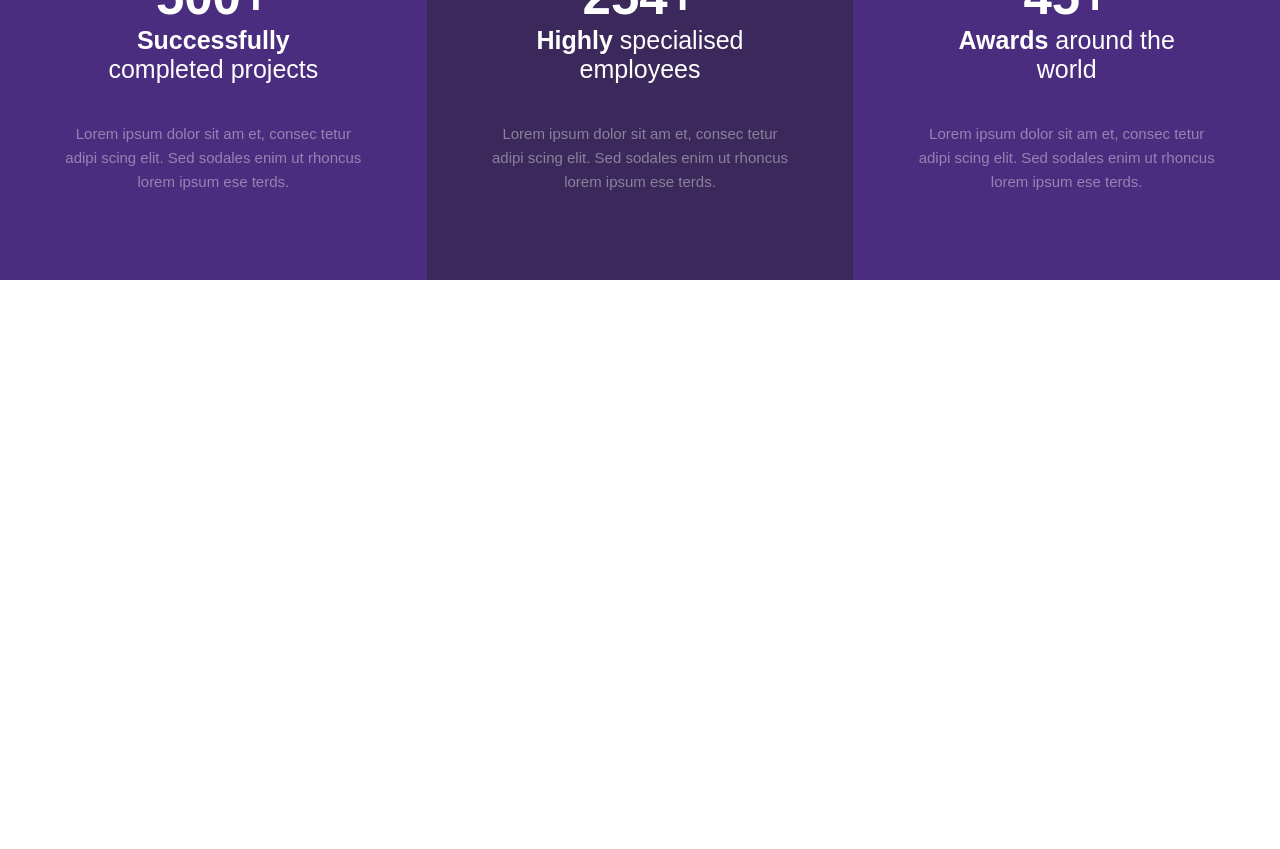
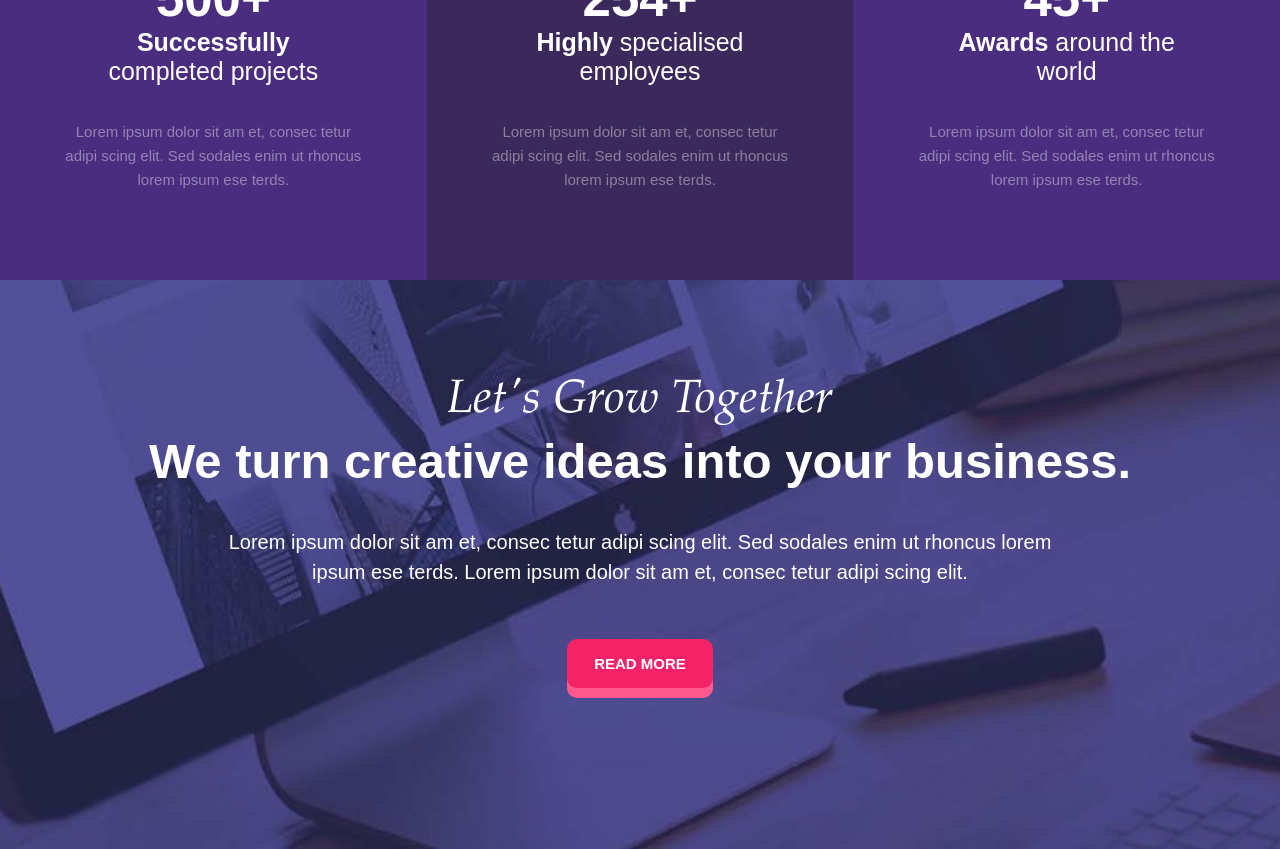
Before and after one commit to MarikParrish/bluerex, a React (Create React App) app: page / in a window 1280 px wide. Shown: the part 2000-2849 px from the top of the page. Before the commit the page ends 2280 px from the top, so only its background shows below. Built offline with nearby package versions, Linux system fonts and the light colour scheme.

Commit message:
added adaptive for buttons, added and adapted grow section

```diff
--- a/src/components/achieve/achieve.scss
+++ b/src/components/achieve/achieve.scss
@@ -41,7 +41,7 @@
     }
 
     &__descr{
-        margin-top: 38px;
+        margin-top: 34px;
         color: rgba(255, 255, 255, 0.41);
         font-size: 15px;
         line-height: 24px;
--- a/src/components/app/App.js
+++ b/src/components/app/App.js
@@ -1,10 +1,12 @@
 import './app.scss';
 import './app-media.scss';
-import '../../style/button.scss'
+import '../../style/button.scss';
+import '../../style/button-media.scss';
 
 import Header from '../header/Header';
 import World from '../world/World';
 import Achieve from '../achieve/Achieve';
+import Grow from '../grow/Grow';
 
 function App() {
   return (
@@ -12,6 +14,7 @@ function App() {
       <Header/>
       <World/>
       <Achieve/>
+      <Grow/>
     </>
   );
 }
--- /dev/null
+++ b/src/components/grow/Grow.js
@@ -0,0 +1,20 @@
+import './grow.scss';
+import './grow-media.scss';
+
+const Grow = () => {
+    return (
+        <div className="grow">
+            <div className="container">
+                <div className="grow__wrapper">
+                    <div className="grow__subtitle">Let's Grow Together</div>
+                    <div className="grow__title">We	turn creative ideas into your business.</div>
+                    <div className="grow__descr">Lorem ipsum dolor sit am et, consec tetur adipi scing elit. Sed sodales enim ut rhoncus lorem ipsum ese terds. Lorem ipsum dolor sit am et, consec tetur adipi scing elit.</div>
+                </div>
+
+                <button className="grow__button btn-shadow">Read more</button>
+            </div>
+        </div>
+    )
+}
+
+export default Grow;
--- /dev/null
+++ b/src/components/grow/grow-media.scss
@@ -0,0 +1,73 @@
+@media (max-width:992px) {
+    .grow {
+        &__subtitle {
+            font-size: 40px;
+        }
+
+        &__title {
+            font-size: 42px;
+        }
+
+        &__descr {
+            margin-top: 30px;
+            font-size: 18px;
+            line-height: 28px;
+        }
+
+        &__button {
+            margin-top: 45px;
+        }
+    }
+}
+
+@media (max-width:768px) {
+    .grow {
+        height: 385px;
+        padding-top: 70px;
+
+        &__subtitle {
+            font-size: 30px;
+        }
+
+        &__title {
+            font-size: 32px;
+        }
+
+        &__descr {
+            margin-top: 26px;
+            font-size: 14px;
+            line-height: 27px;
+        }
+
+        &__button {
+            margin-top: 40px;
+        }
+    }
+}
+
+@media (max-width:576px) {
+    .grow {
+        height: 385px;
+        padding:0 15px;
+        padding-top: 70px;
+
+        &__subtitle {
+            font-size: 20px;
+        }
+
+        &__title {
+            font-size: 22px;
+            margin-top: 10px;
+        }
+
+        &__descr {
+            margin-top: 24px;
+            font-size: 13px;
+            line-height: 24px;
+        }
+
+        &__button {
+            margin-top: 36px;
+        }
+    }
+}
--- /dev/null
+++ b/src/components/grow/grow.scss
@@ -0,0 +1,37 @@
+.grow{
+    padding-top: 90px;
+    height: 479px;
+    background:url('../../resources/img/bg/grow_bg.jpg') center center/cover no-repeat;
+    color:#fff;
+
+    &__wrapper{
+        display: flex;
+        flex-direction: column;
+        align-items: center;
+        text-align: center;
+    }
+
+    &__subtitle{
+        font-family: PalatinoLinotype;
+        font-size: 47px;
+    }
+
+    &__title{
+        font-size: 49px;
+        font-weight: bold;
+    }
+
+    &__descr{
+        margin-top: 38px;
+        max-width:880px;
+        text-align: center;
+        font-size: 20px;
+        line-height: 30px;
+    }
+
+    &__button{
+        display: block;
+        margin: 0 auto;
+        margin-top: 52px;
+    }
+}
--- /dev/null
+++ b/src/style/button-media.scss
@@ -0,0 +1,15 @@
+@media (max-width:992px) {
+    .btn-shadow{
+        width: 140px;
+        height: 43px;
+        font-size: 14px;
+    }
+}
+
+@media (max-width:576px) {
+    .btn-shadow{
+        width: 135px;
+        height: 38px;
+        font-size: 13px;
+    }
+}
```
